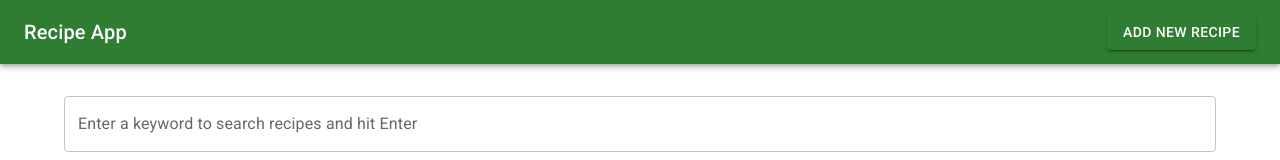
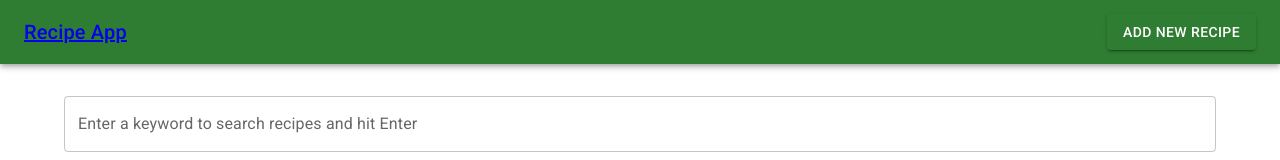
Before and after one commit to ednaakpene/recipe-app, a React (Create React App) app: page / in a window 1280 px wide. Shown: the top 160 px of the page. Built offline with nearby package versions, Linux system fonts and the light colour scheme; no server answers.

Commit message:
linked a button

```diff
--- a/src/components/navbar/index.jsx
+++ b/src/components/navbar/index.jsx
@@ -4,7 +4,7 @@ export default function Navbar() {
   return (
     <AppBar color="success" position="static">
       <Toolbar>
-        <Typography variant="h6" component="div" sx={{ flexGrow: 1 }}>
+        <Typography to="/recipes" variant="h6" component={Link} sx={{ flexGrow: 1 }}>
           Recipe App
         </Typography>
         <Button to="/add-recipe" component={Link} variant="contained" color="success"> Add New Recipe</Button>
```
